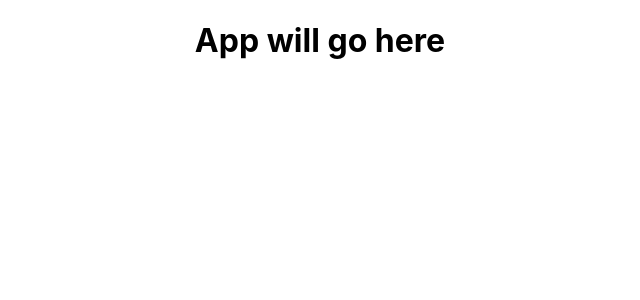
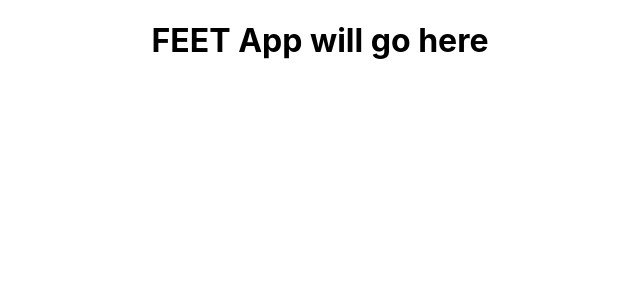
Before and after one commit to naominext/feet, a React (Create React App) app: page / in a window 1280 px wide. Shown: the top 300 px of the page, without its empty margins (320-960 px from the left). Built offline with nearby package versions, Linux system fonts and the light colour scheme.

Commit message:
Logo removed, added Feet text

```diff
--- a/src/Components/App/App.js
+++ b/src/Components/App/App.js
@@ -1,12 +1,11 @@
 import React from 'react';
-import logo from './logo.svg';
 import './App.css';
 
 class App extends React.Component {
   render() {
     return (
       <div className="App">
-        <h1>App will go here</h1>
+        <h1>FEET App will go here</h1>
       </div>
     )
   }
```
